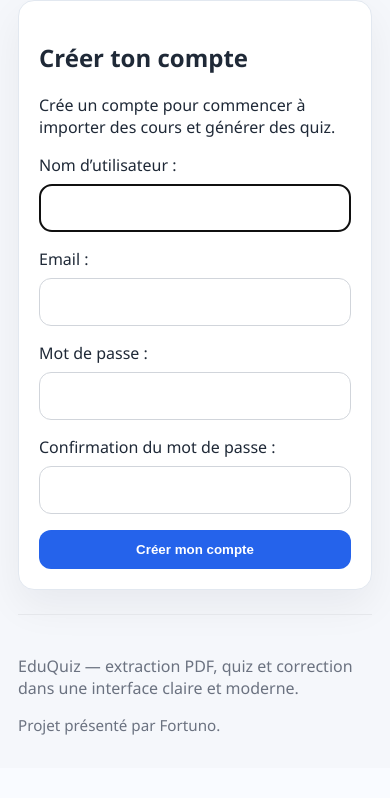
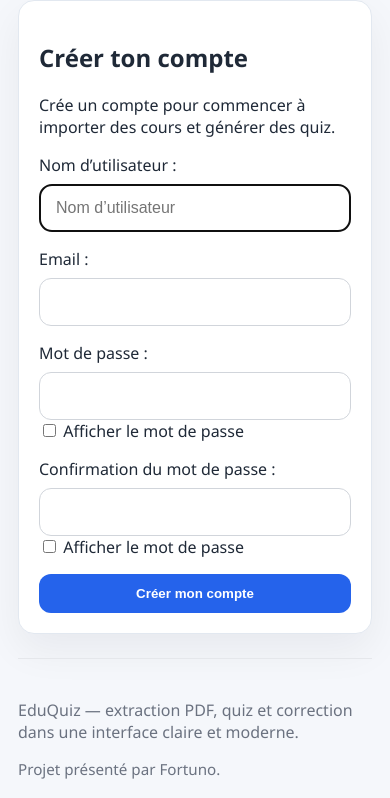
Before and after one commit to presidentfortuno-star/Eduquiz-AI, a Django app: page /register/ in a window 390 px wide. Shown: the part 239-1037 px from the top of the page. Before the commit the page ends 974 px from the top, so only its background shows below. Run offline with Django 5.2, Linux system fonts and the light colour scheme.

Commit message:
Fix: formulaires login/register et responsive mobile

```diff
--- a/eduquiz/quiz/forms.py
+++ b/eduquiz/quiz/forms.py
@@ -1,5 +1,5 @@
 from django import forms
-from django.contrib.auth.forms import UserCreationForm
+from django.contrib.auth.forms import AuthenticationForm, UserCreationForm
 from django.contrib.auth.models import User
 from .models import Document, Quiz
 
@@ -10,6 +10,46 @@ class UserRegistrationForm(UserCreationForm):
     class Meta:
         model = User
         fields = ['username', 'email', 'password1', 'password2']
+        widgets = {
+            'username': forms.TextInput(
+                attrs={
+                    'placeholder': 'Nom d’utilisateur',
+                    'class': 'input-field',
+                }
+            ),
+            'email': forms.EmailInput(
+                attrs={
+                    'placeholder': 'Email',
+                    'class': 'input-field',
+                }
+            ),
+            'password1': forms.PasswordInput(
+                attrs={
+                    'placeholder': 'Mot de passe',
+                    'class': 'input-field',
+                }
+            ),
+            'password2': forms.PasswordInput(
+                attrs={
+                    'placeholder': 'Confirme le mot de passe',
+                    'class': 'input-field',
+                }
+            ),
+        }
+
+
+class UserLoginForm(AuthenticationForm):
+    username = forms.CharField(
+        widget=forms.TextInput(
+            attrs={'placeholder': 'Nom d’utilisateur', 'class': 'input-field'}
+        )
+    )
+    password = forms.CharField(
+        strip=False,
+        widget=forms.PasswordInput(
+            attrs={'placeholder': 'Mot de passe', 'class': 'input-field'}
+        ),
+    )
 
 
 class DocumentUploadForm(forms.ModelForm):
--- a/eduquiz/quiz/templates/quiz/base.html
+++ b/eduquiz/quiz/templates/quiz/base.html
@@ -365,5 +365,18 @@
             <p class="small-text">Projet présenté par Fortuno.</p>
         </footer>
     </div>
+    <script>
+        document.addEventListener('DOMContentLoaded', function () {
+            document.querySelectorAll('.toggle-password').forEach(function (checkbox) {
+                checkbox.addEventListener('change', function () {
+                    var targetId = this.dataset.target;
+                    var input = document.getElementById(targetId);
+                    if (input) {
+                        input.type = this.checked ? 'text' : 'password';
+                    }
+                });
+            });
+        });
+    </script>
 </body>
 </html>
--- a/eduquiz/quiz/templates/quiz/home.html
+++ b/eduquiz/quiz/templates/quiz/home.html
@@ -36,10 +36,9 @@
             <p class="small-text">quiz complétés</p>
         </div>
     </div>
-    <p class="spacing-top-lg text-center">
+    <div class="button-group text-center spacing-top-lg">
         <a class="button" href="{% url 'quiz:register' %}">Créer un compte gratuit</a>
-        &nbsp;
         <a class="button secondary-button" href="{% url 'quiz:login' %}">Se connecter</a>
-    </p>
+    </div>
 </div>
 {% endblock %}
--- a/eduquiz/quiz/templates/quiz/register.html
+++ b/eduquiz/quiz/templates/quiz/register.html
@@ -6,21 +6,48 @@
     <p>Crée un compte pour commencer à importer des cours et générer des quiz.</p>
     <form method="post">
         {% csrf_token %}
+        {% if form.non_field_errors %}
+            <div class="error-box">
+                {% for error in form.non_field_errors %}
+                    <p>{{ error }}</p>
+                {% endfor %}
+            </div>
+        {% endif %}
         <div class="field-group">
             {{ form.username.label_tag }}
             {{ form.username }}
+            {% for error in form.username.errors %}
+                <p class="error-text">{{ error }}</p>
+            {% endfor %}
         </div>
         <div class="field-group">
             {{ form.email.label_tag }}
             {{ form.email }}
+            {% for error in form.email.errors %}
+                <p class="error-text">{{ error }}</p>
+            {% endfor %}
         </div>
         <div class="field-group">
             {{ form.password1.label_tag }}
             {{ form.password1 }}
+            {% for error in form.password1.errors %}
+                <p class="error-text">{{ error }}</p>
+            {% endfor %}
+            <label class="password-toggle">
+                <input type="checkbox" class="toggle-password" data-target="{{ form.password1.id_for_label }}" />
+                Afficher le mot de passe
+            </label>
         </div>
         <div class="field-group">
             {{ form.password2.label_tag }}
             {{ form.password2 }}
+            {% for error in form.password2.errors %}
+                <p class="error-text">{{ error }}</p>
+            {% endfor %}
+            <label class="password-toggle">
+                <input type="checkbox" class="toggle-password" data-target="{{ form.password2.id_for_label }}" />
+                Afficher le mot de passe
+            </label>
         </div>
         <input type="submit" class="button" value="Créer mon compte" />
     </form>
--- a/eduquiz/quiz/views.py
+++ b/eduquiz/quiz/views.py
@@ -10,7 +10,7 @@ from django.db import transaction
 from django.db.models import Avg, Max
 from django.shortcuts import get_object_or_404, redirect, render
 from django.utils import timezone
-from .forms import DocumentUploadForm, QuizCreateForm, UserRegistrationForm
+from .forms import DocumentUploadForm, QuizCreateForm, UserLoginForm, UserRegistrationForm
 from .models import Answer, Document, Quiz, QuizAttempt, QuizQuestion
 from .utils import (
     extract_pdf_text,
@@ -62,14 +62,14 @@ def user_login(request):
         return redirect('quiz:dashboard')
 
     if request.method == 'POST':
-        form = AuthenticationForm(request, data=request.POST)
+        form = UserLoginForm(request, data=request.POST)
         if form.is_valid():
             user = form.get_user()
             login(request, user)
             messages.success(request, 'Connexion réussie.')
             return redirect('quiz:dashboard')
     else:
-        form = AuthenticationForm()
+        form = UserLoginForm()
 
     return render(request, 'quiz/login.html', {'form': form})
 
```
Also changed, not shown: eduquiz/quiz/templates/quiz/login.html (+17 -0 lines), 1 other file.
